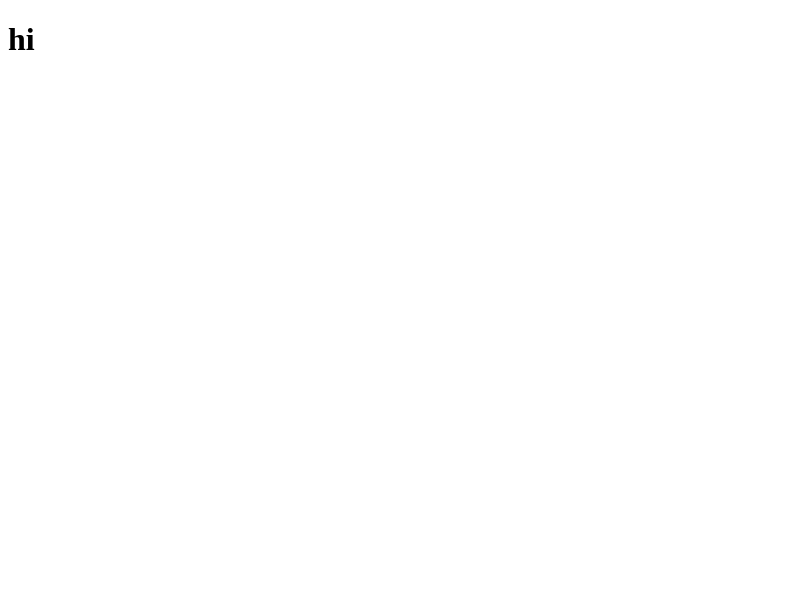
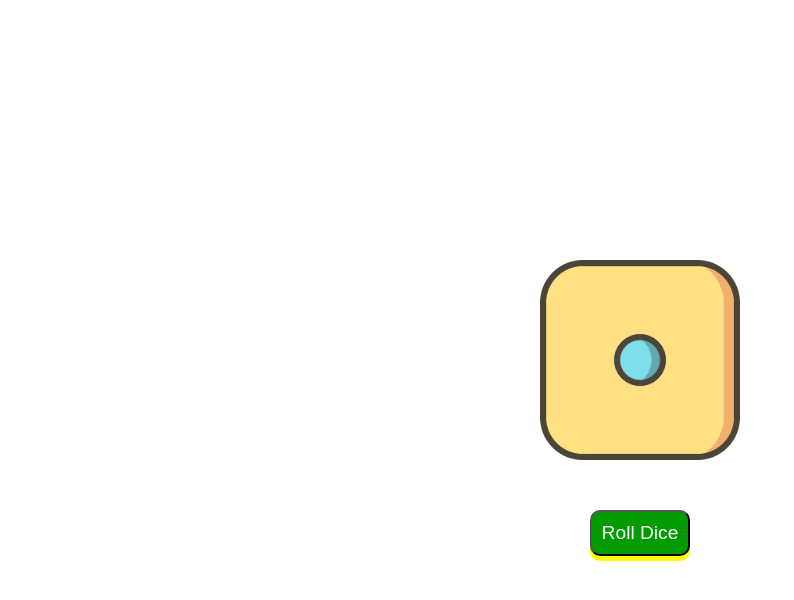
Before and after one commit to Snehalkale24/assig21, a plain HTML site: page index.html in a window 1280 px wide. Shown: the whole page, without its empty margins (0-794 px from the left). Drawn offline with Linux system fonts and the light colour scheme.

Commit message:
add index file

```diff
--- a/index.html
+++ b/index.html
@@ -1,11 +1,84 @@
 <!DOCTYPE html>
 <html lang="en">
 <head>
-    <meta charset="UTF-8">
-    <meta name="viewport" content="width=device-width, initial-scale=1.0">
-    <title>Document</title>
+  <meta charset="UTF-8">
+  <meta name="viewport" content="width=device-width, initial-scale=1.0">
+  <title>Dice Roller</title>
+  <style>
+    .img-dice {
+      height: 200px;
+      margin-bottom: 50px;
+      transition: transform 0.2s ease;
+    }
+
+    .container {
+      display: flex;
+      flex-direction: column;
+      justify-content: center;
+      align-items: center;
+      height: 100vh;
+    }
+
+    .btn {
+      color: white;
+      background-color: rgb(2, 155, 2);
+      border-radius: 10px;
+      font-size: larger;
+      padding: 10px;
+      box-shadow: 0 5px 0 0 yellow;
+      cursor: pointer;
+    }
+
+    .btn:hover {
+      font-size: 20px;
+    }
+
+    /* Animation */
+    @keyframes shake {
+      0% { transform: rotate(0deg); }
+      20% { transform: rotate(20deg); }
+      40% { transform: rotate(-20deg); }
+      60% { transform: rotate(10deg); }
+      80% { transform: rotate(-10deg); }
+      100% { transform: rotate(0deg); }
+    }
+
+    .shake {
+      animation: shake 0.5s;
+    }
+  </style>
 </head>
 <body>
-    <h1>hi</h1>
+  <div class="container">
+    <img src="dice.png" alt="Dice" class="img-dice" id="dice">
+    <button onclick="roll()" class="btn">Roll Dice</button>
+  </div>
+
+  <script>
+    function roll() {
+      const diceImg = document.getElementById("dice");
+      const min = 1;
+      const max = 6;
+      const random = Math.floor(Math.random() * (max - min + 1)) + min;
+
+      // Add shake animation
+      diceImg.classList.add("shake");
+
+      // Remove animation class after it finishes
+      setTimeout(() => {
+        diceImg.classList.remove("shake");
+
+        // Update dice image
+        switch(random) {
+          case 1: diceImg.src = "dice.png"; break;
+          case 2: diceImg.src = "dice (1).png"; break;
+          case 3: diceImg.src = "dice (2).png"; break;
+          case 4: diceImg.src = "dice (3).png"; break;
+          case 5: diceImg.src = "dice (4).png"; break;
+          case 6: diceImg.src = "dice (5).png"; break;
+        }
+      }, 500); // match animation duration
+    }
+  </script>
 </body>
 </html>
```
